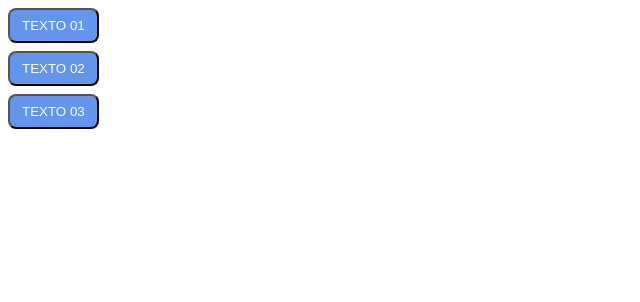
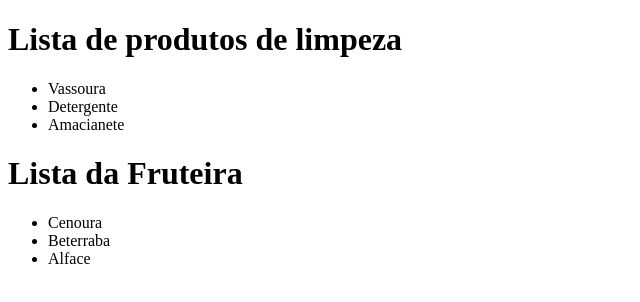
Before and after one commit to robsonleal/Tic-tac-toe, a React (Vite) app: page / in a window 1280 px wide. Shown: the top 302 px of the page, without its empty margins (0-640 px from the left). Built offline with nearby package versions, Linux system fonts and the light colour scheme.

Commit message:
Criando um componente para uma lista de compras

```diff
--- a/src/App.tsx
+++ b/src/App.tsx
@@ -1,11 +1,13 @@
-import { Button } from "./components/Button";
+import { ShoppingList } from "./components/ShoppingList";
 
 function App() {
+  const prodLimpeza = ["Vassoura", "Detergente", "Amacianete"];
+  const prodFruteira = ["Cenoura", "Beterraba", "Alface"];
+
   return (
     <>
-      <Button text="Texto 01" />
-      <Button text="Texto 02" />
-      <Button text="Texto 03" />
+      <ShoppingList title="Lista de produtos de limpeza" itens={prodLimpeza} />
+      <ShoppingList title="Lista da Fruteira" itens={prodFruteira} />
     </>
   );
 }
--- a/src/components/Button.css
+++ /dev/null
@@ -1,10 +0,0 @@
-.btn {
-  background-color: #6495ed;
-  border-radius: 8px;
-  color: #fff;
-  cursor: pointer;
-  display: block;
-  margin-bottom: 8px;
-  padding: 8px 12px;
-  text-transform: uppercase;
-}
--- a/src/components/Button.tsx
+++ /dev/null
@@ -1,9 +0,0 @@
-import "./Button.css";
-
-type ButtonProps = {
-  text: string;
-};
-
-export function Button(props: ButtonProps) {
-  return <button className="btn">{props.text}</button>;
-}
--- /dev/null
+++ b/src/components/ShoppingList.tsx
@@ -0,0 +1,17 @@
+type ShoppingListProps = {
+  title: string;
+  itens: string[];
+};
+
+export function ShoppingList(props: ShoppingListProps) {
+  return (
+    <div className="shopping-list">
+      <h1>{props.title}</h1>
+      <ul>
+        {props.itens.map((item) => {
+          return <li>{item}</li>;
+        })}
+      </ul>
+    </div>
+  );
+}
```
